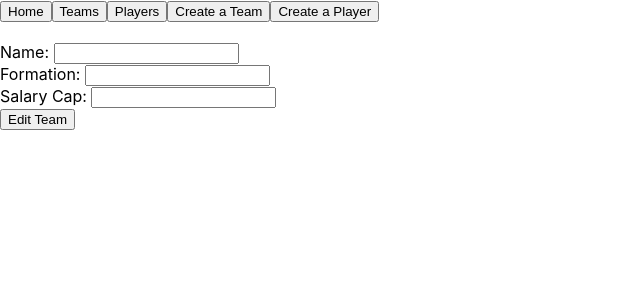
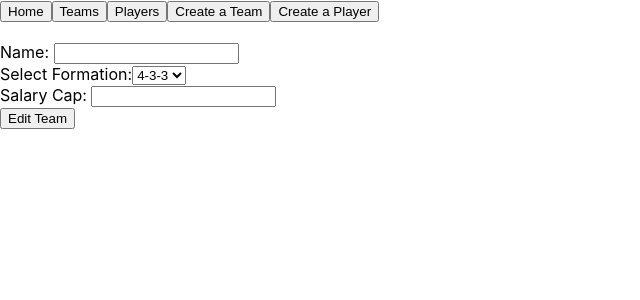
Before and after one commit to Jnorman2123/soccer-player-manager-project, a React (Create React App) app: page /teams/1/edit in a window 1280 px wide. Shown: the top 300 px of the page, without its empty margins (0-640 px from the left). Built offline with nearby package versions, Linux system fonts and the light colour scheme.

Commit message:
added drop down for formation to edit team form

```diff
--- a/src/components/teams/EditTeamForm.js
+++ b/src/components/teams/EditTeamForm.js
@@ -44,8 +44,15 @@ class EditTeamForm extends Component {
                 <form onSubmit={this.handleSubmit}>
                     <label>Name: </label>
                     <input type='text' name='name' onChange={this.handleChange} value={this.state.name}></input><br></br>
-                    <label>Formation: </label>
-                    <input type='text' name='formation' onChange={this.handleChange} value={this.state.formation}></input><br></br>
+                    <label>
+                        Select Formation:
+                        <select name='formation' value={this.state.formation} onChange={this.handleChange}>
+                            <option value='4-3-3'>4-3-3</option>
+                            <option value='4-4-2'>4-4-2</option>
+                            <option value='3-4-3'>3-4-3</option>
+                            <option value='3-5-2'>3-5-2</option>
+                        </select>
+                    </label><br></br>
                     <label>Salary Cap: </label>
                     <input type='number' name='salary_cap' onChange={this.handleChange} value={this.state.salary_cap}></input><br></br>
                     <input type='submit' value='Edit Team'></input>
```
